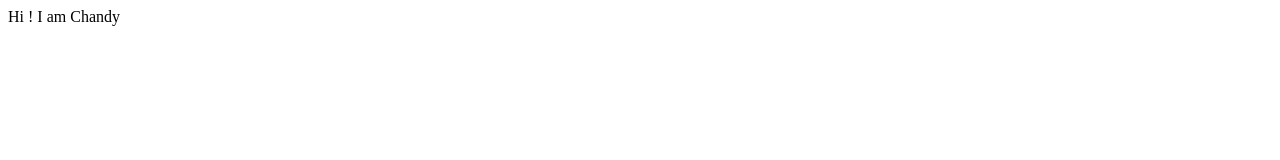
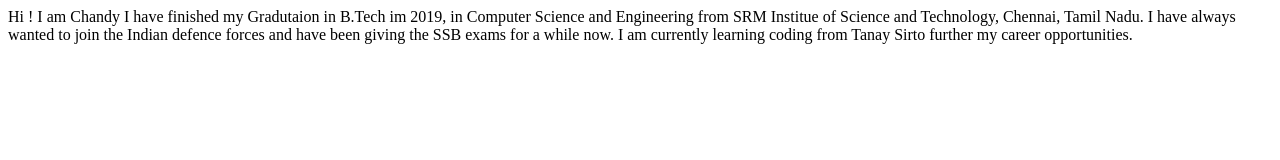
Before and after one commit to chandykozo/ChandyKozo-Site, a plain HTML site: page index.html in a window 1280 px wide. Drawn offline with Linux system fonts and the light colour scheme.

Commit message:
docs: updated Bio
gave personal details.

```diff
--- a/index.html
+++ b/index.html
@@ -8,5 +8,14 @@
 </head>
 <body>
     Hi ! I am Chandy
+
+    I have finished my Gradutaion in B.Tech im 2019, in Computer Science and Engineering
+    from SRM Institue of Science and Technology, Chennai, Tamil Nadu.
+
+    I have always wanted to join the Indian defence forces and have been giving the SSB
+    exams for a while now.
+
+    I am currently learning coding from Tanay Sirto further my career opportunities.
+
 </body>
 </html>
```
